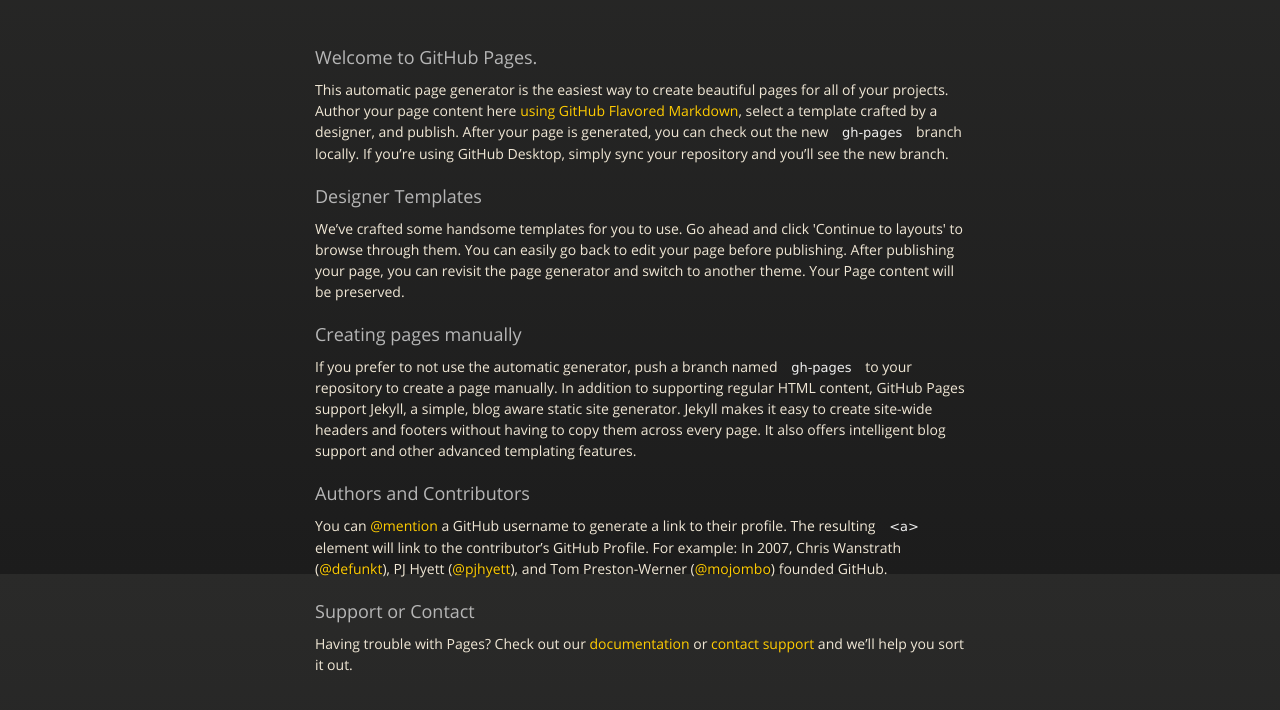
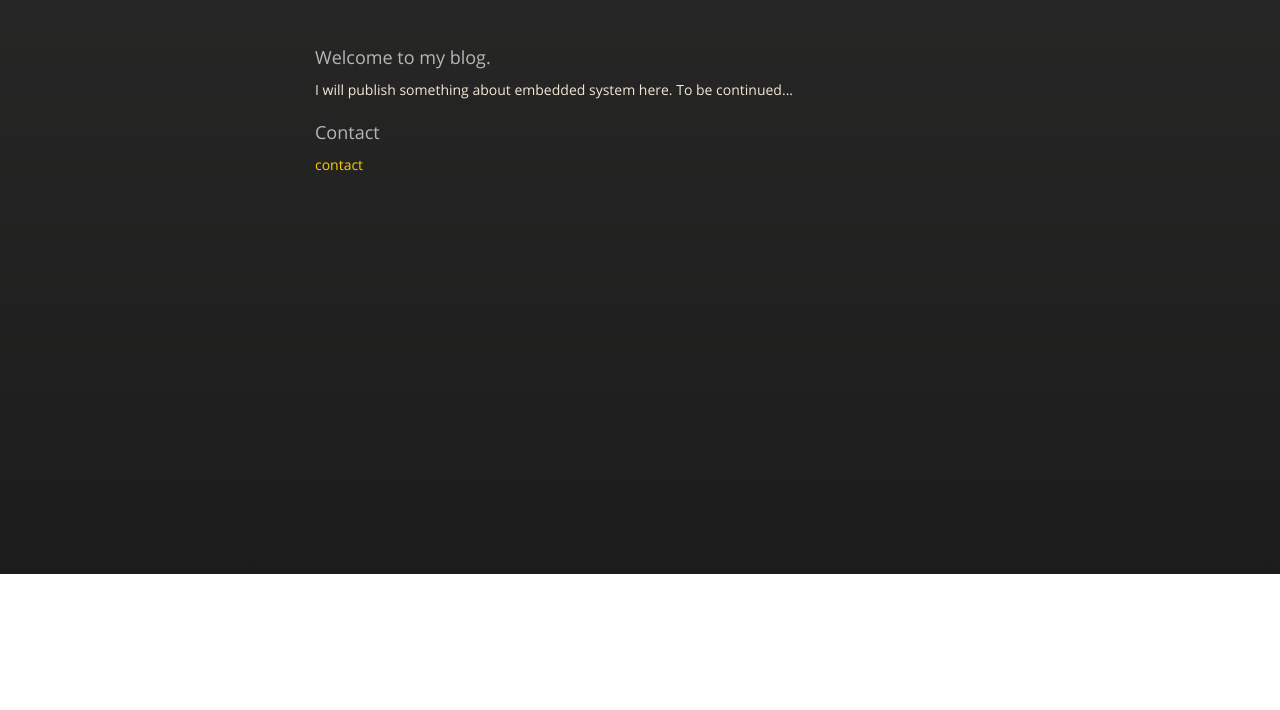
Before and after one commit to Lonely-wind/Lonely-wind.github.io, a plain HTML site: page index.html in a window 1280 px wide. Shown: the part 226-936 px from the top of the page. After the commit the page ends 800 px from the top, so only its background shows below. Drawn offline with nearby package versions, Linux system fonts and the light colour scheme.

Commit message:
Replace master branch with page content via GitHub

```diff
--- a/index.html
+++ b/index.html
@@ -36,29 +36,15 @@
         </div>
 
         <h3>
-<a id="welcome-to-github-pages" class="anchor" href="#welcome-to-github-pages" aria-hidden="true"><span aria-hidden="true" class="octicon octicon-link"></span></a>Welcome to GitHub Pages.</h3>
+<a id="welcome-to-my-blog" class="anchor" href="#welcome-to-my-blog" aria-hidden="true"><span aria-hidden="true" class="octicon octicon-link"></span></a>Welcome to my blog.</h3>
 
-<p>This automatic page generator is the easiest way to create beautiful pages for all of your projects. Author your page content here <a href="https://guides.github.com/features/mastering-markdown/">using GitHub Flavored Markdown</a>, select a template crafted by a designer, and publish. After your page is generated, you can check out the new <code>gh-pages</code> branch locally. If you’re using GitHub Desktop, simply sync your repository and you’ll see the new branch.</p>
+<p>I will publish something about embedded system here.
+To be continued...</p>
 
 <h3>
-<a id="designer-templates" class="anchor" href="#designer-templates" aria-hidden="true"><span aria-hidden="true" class="octicon octicon-link"></span></a>Designer Templates</h3>
+<a id="contact" class="anchor" href="#contact" aria-hidden="true"><span aria-hidden="true" class="octicon octicon-link"></span></a>Contact</h3>
 
-<p>We’ve crafted some handsome templates for you to use. Go ahead and click 'Continue to layouts' to browse through them. You can easily go back to edit your page before publishing. After publishing your page, you can revisit the page generator and switch to another theme. Your Page content will be preserved.</p>
-
-<h3>
-<a id="creating-pages-manually" class="anchor" href="#creating-pages-manually" aria-hidden="true"><span aria-hidden="true" class="octicon octicon-link"></span></a>Creating pages manually</h3>
-
-<p>If you prefer to not use the automatic generator, push a branch named <code>gh-pages</code> to your repository to create a page manually. In addition to supporting regular HTML content, GitHub Pages support Jekyll, a simple, blog aware static site generator. Jekyll makes it easy to create site-wide headers and footers without having to copy them across every page. It also offers intelligent blog support and other advanced templating features.</p>
-
-<h3>
-<a id="authors-and-contributors" class="anchor" href="#authors-and-contributors" aria-hidden="true"><span aria-hidden="true" class="octicon octicon-link"></span></a>Authors and Contributors</h3>
-
-<p>You can <a href="https://help.github.com/articles/basic-writing-and-formatting-syntax/#mentioning-users-and-teams" class="user-mention">@mention</a> a GitHub username to generate a link to their profile. The resulting <code>&lt;a&gt;</code> element will link to the contributor’s GitHub Profile. For example: In 2007, Chris Wanstrath (<a href="https://github.com/defunkt" class="user-mention">@defunkt</a>), PJ Hyett (<a href="https://github.com/pjhyett" class="user-mention">@pjhyett</a>), and Tom Preston-Werner (<a href="https://github.com/mojombo" class="user-mention">@mojombo</a>) founded GitHub.</p>
-
-<h3>
-<a id="support-or-contact" class="anchor" href="#support-or-contact" aria-hidden="true"><span aria-hidden="true" class="octicon octicon-link"></span></a>Support or Contact</h3>
-
-<p>Having trouble with Pages? Check out our <a href="https://help.github.com/pages">documentation</a> or <a href="https://github.com/contact">contact support</a> and we’ll help you sort it out.</p>
+<p><a href="mutongzhou48@163.com">contact</a></p>
       </section>
 
     </div>
```
Also changed, not shown: params.json (+1 -1 lines).
